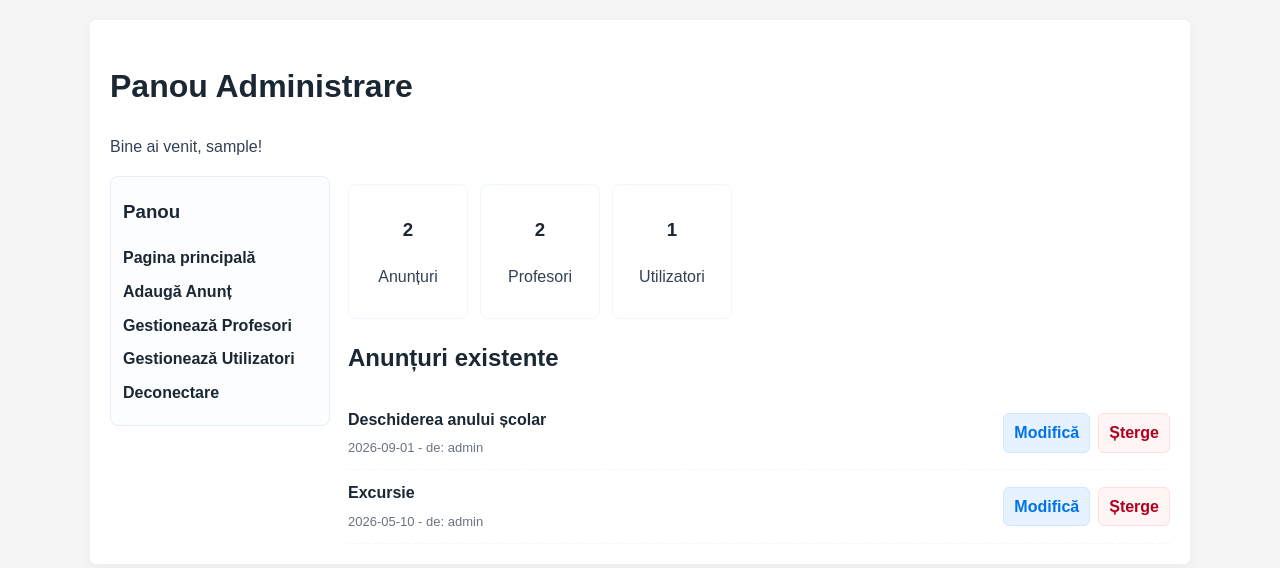
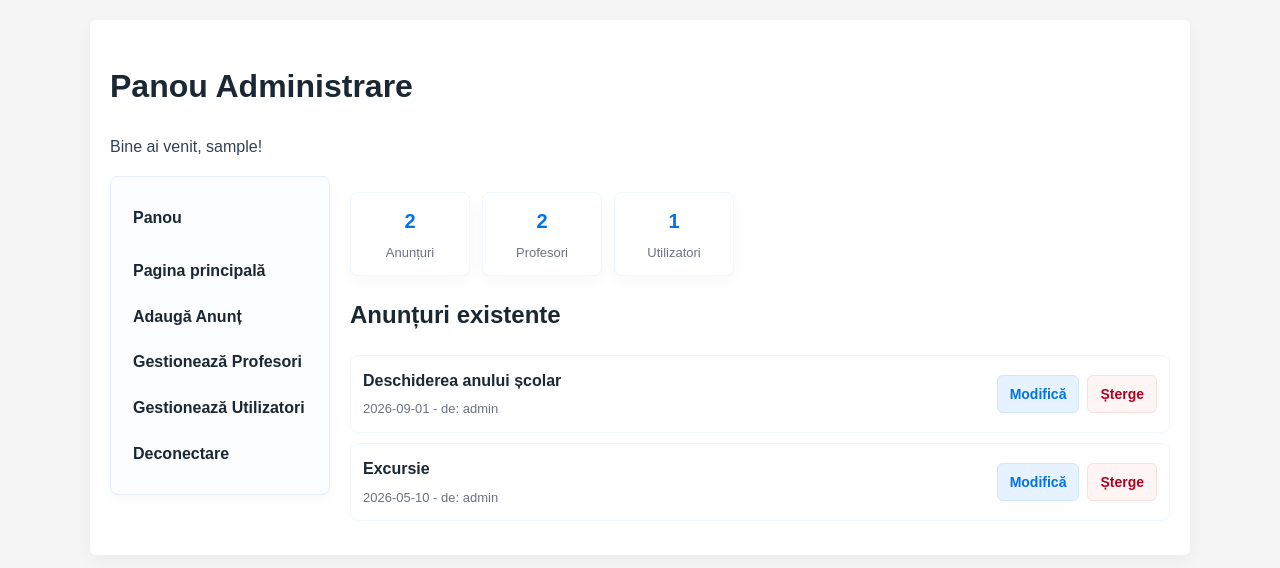
Before and after one commit to zbardian/scoala_gimnaziala, a PHP site: page /admin/dashboard.php in a window 1280 px wide. Shown: the top 568 px of the page. Run offline with PHP 8.4, Linux system fonts and the light colour scheme; the visitor is signed in with stand-in values (Sample User, id 1); data comes from the database, SQL or seed files in the repository.

Commit message:
commit 48

```diff
--- a/style.css
+++ b/style.css
@@ -41,32 +41,87 @@ p { color:#344054; }
 /* Footer */
 footer { background:var(--accent); color:#fff; text-align:center; padding:12px 0; position:static; }
 
-/* Admin panel (basic, stable) */
-.admin-layout { display:flex; gap:18px; align-items:flex-start; }
-.admin-sidebar { width:220px; background:#fbfdff; border:1px solid #e6eefc; padding:12px; border-radius:8px; }
-.admin-sidebar h3 { margin-top:0; }
-.admin-sidebar a { display:block; color:var(--text); text-decoration:none; margin:8px 0; font-weight:600; }
-.admin-sidebar a:hover { color:var(--accent); }
-.admin-content { flex:1; }
-.stats-row { display:flex; gap:12px; margin:8px 0 16px; flex-wrap:wrap; }
-.stat-card { background:#fff; border:1px solid #eef6ff; padding:12px; border-radius:8px; min-width:120px; text-align:center; }
+/* Admin panel (improved, scoped) */
+.admin-layout {
+    display: flex;
+    gap: 20px;
+    align-items: flex-start;
+    width: 100%;
+}
 
+.admin-sidebar {
+    width: 220px;
+    background: #fbfdff;
+    border: 1px solid #e6eefc;
+    padding: 14px;
+    border-radius: 8px;
+    box-shadow: 0 4px 12px rgba(11,35,71,0.03);
+    position: relative;
+}
+
+/* Make sidebar sticky on larger viewports */
+@media (min-width: 801px) {
+    .admin-sidebar { position: sticky; top: 20px; height: fit-content; }
+}
+
+.admin-sidebar h3 { margin-top:0; font-size:16px; }
+.admin-sidebar a {
+    display:block;
+    color:var(--text);
+    text-decoration:none;
+    margin:8px 0;
+    font-weight:600;
+    padding:6px 8px;
+    border-radius:6px;
+}
+.admin-sidebar a:hover, .admin-sidebar a:focus {
+    color: var(--accent);
+    background: rgba(0,115,230,0.06);
+    outline: none;
+}
+
+.admin-content { flex:1; background:transparent; padding:4px 0; }
+
+.stats-row { display:flex; gap:12px; margin:12px 0 18px 0; flex-wrap:wrap; }
+.stat-card {
+    background:#ffffff;
+    border:1px solid #eef6ff;
+    padding:12px 16px;
+    border-radius:8px;
+    min-width:120px;
+    text-align:center;
+    box-shadow:0 6px 18px rgba(10,30,80,0.03);
+}
+.stat-card h3 { margin:0; font-size:20px; color:var(--accent); }
+.stat-card p { margin:6px 0 0; color:var(--muted); font-size:13px; }
+
+/* Announcements list - clearer layout */
 .announcements { list-style:none; padding:0; margin:0; }
-.announcement-item { display:flex; justify-content:space-between; align-items:center; padding:10px 0; border-bottom:1px dashed #eef6ff; }
+.announcement-item {
+    display:flex;
+    justify-content:space-between;
+    align-items:center;
+    padding:12px;
+    border-radius:8px;
+    background: #fff;
+    border:1px solid #f0f6ff;
+    margin-bottom:10px;
+}
+.announcement-item > div:first-child { max-width:72%; }
 .announcement-meta { color:var(--muted); font-size:13px; margin-top:6px; }
-.announcement-actions { display:flex; gap:8px; }
-.btn { display:inline-block; padding:6px 10px; border-radius:6px; text-decoration:none; font-weight:600; }
-.btn-edit { background:#e6f2ff; color:var(--accent); border:1px solid #cfe6ff; }
-.btn-delete { background:#fff5f5; color:#b00020; border:1px solid #ffdede; }
+.announcement-actions { display:flex; gap:8px; align-items:center; }
 
-/* Messages */
-.errors { color:#b00020; }
-.success { color:#006600; }
+/* Scope button styles to admin content to avoid affecting frontend */
+.admin-content .btn { display:inline-block; padding:7px 12px; border-radius:6px; text-decoration:none; font-weight:600; font-size:14px; }
+.admin-content .btn-edit { background:#e6f2ff; color:var(--accent); border:1px solid #cfe6ff; }
+.admin-content .btn-delete { background:#fff5f5; color:#b00020; border:1px solid #ffdede; }
+.admin-content .btn:active { transform:translateY(1px); }
 
-/* Responsive */
+/* Small screens: stack sidebar above content */
 @media (max-width:800px) {
     .admin-layout { flex-direction:column; }
-    .admin-sidebar { width:100%; }
-    .main-nav { justify-content:center; }
-    main.container { margin:12px; padding:16px; }
+    .admin-sidebar { width:100%; position:relative; }
+    .announcement-item { flex-direction:column; align-items:flex-start; }
+    .announcement-item > div:first-child { max-width:100%; }
+    .announcement-actions { margin-top:8px; }
 }
```
